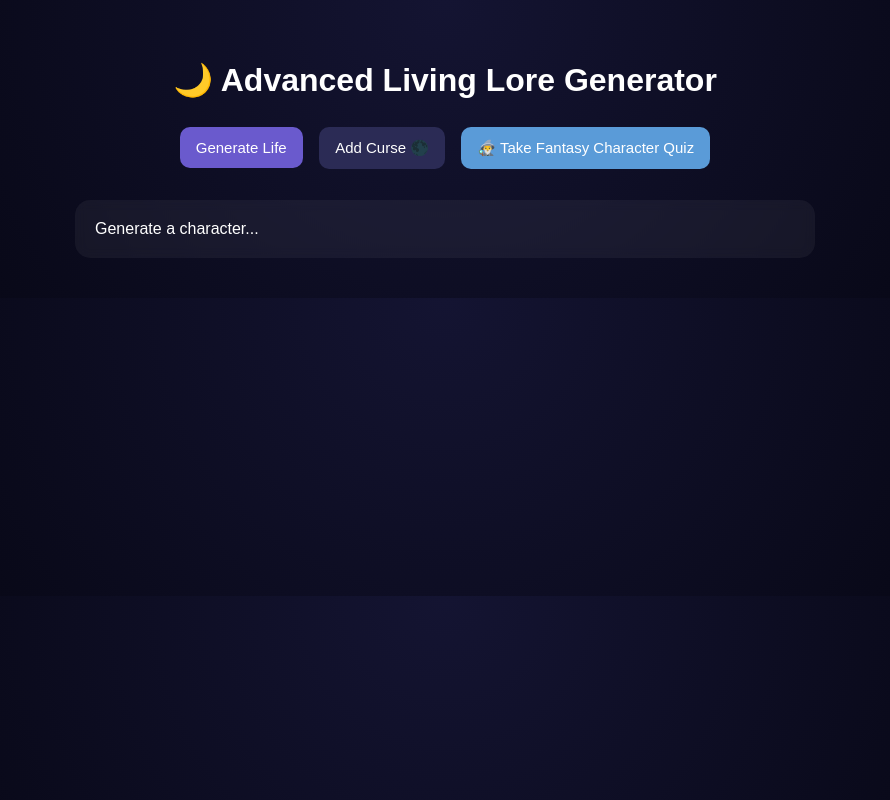
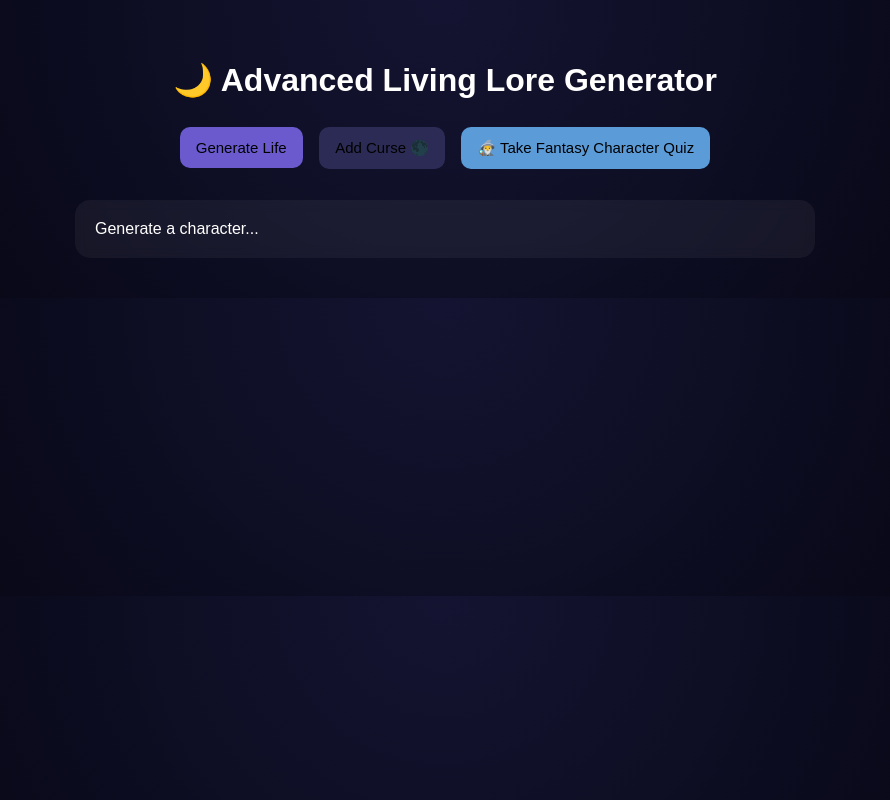
Before and after one commit to mashmaria/Fantasy-lore-character-generator-, a plain HTML site: page index.html in a window 1280 px wide. Shown: the whole page, without its empty margins (195-1085 px from the left). Drawn offline with Linux system fonts and the light colour scheme.

Commit message:
Update index.html

```diff
--- a/index.html
+++ b/index.html
@@ -2,7 +2,7 @@
 <html lang="en">
 <head>
 <meta charset="UTF-8">
-<title>Advanced Living Lore Generator</title>
+<title>Fantasy Lore</title>
 
 <style>
 body {
@@ -22,7 +22,7 @@ button {
   border: none;
   border-radius: 10px;
   cursor: pointer;
-  color: white;
+  color: black;
   font-size: 15px;
   transition: 0.2s;
 }
```
